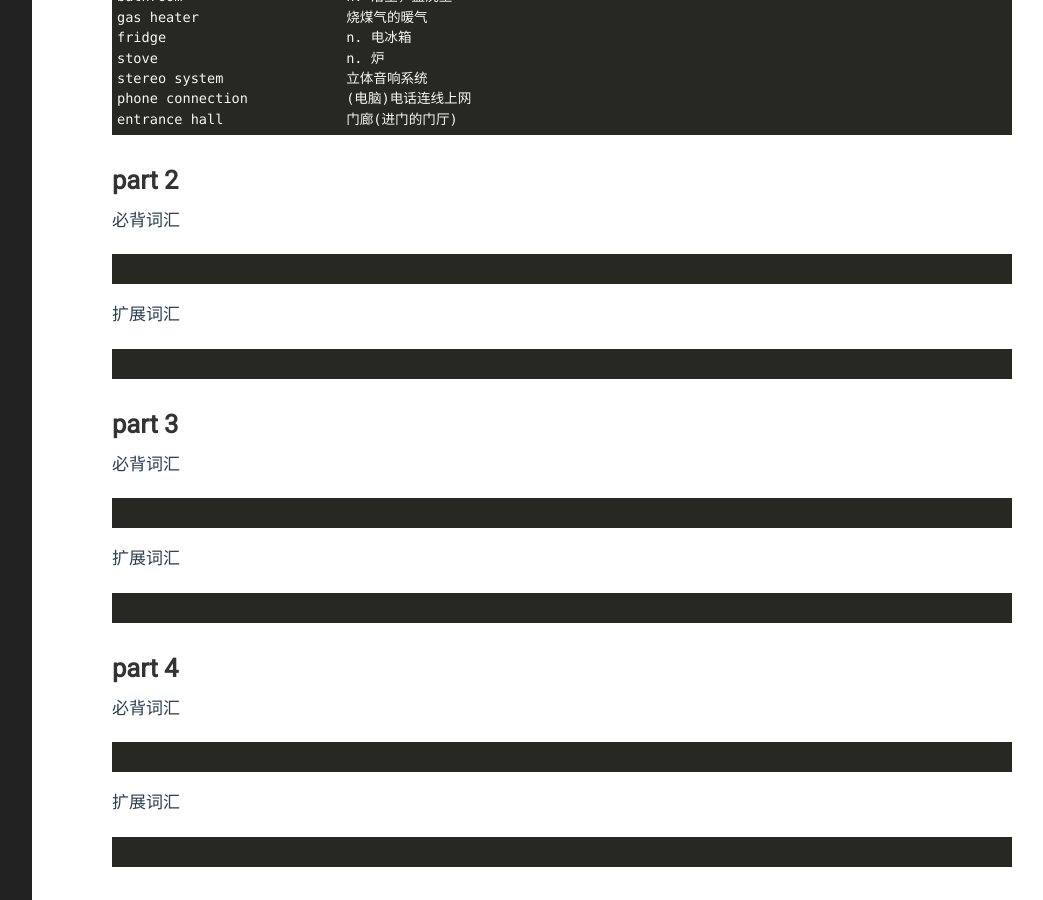
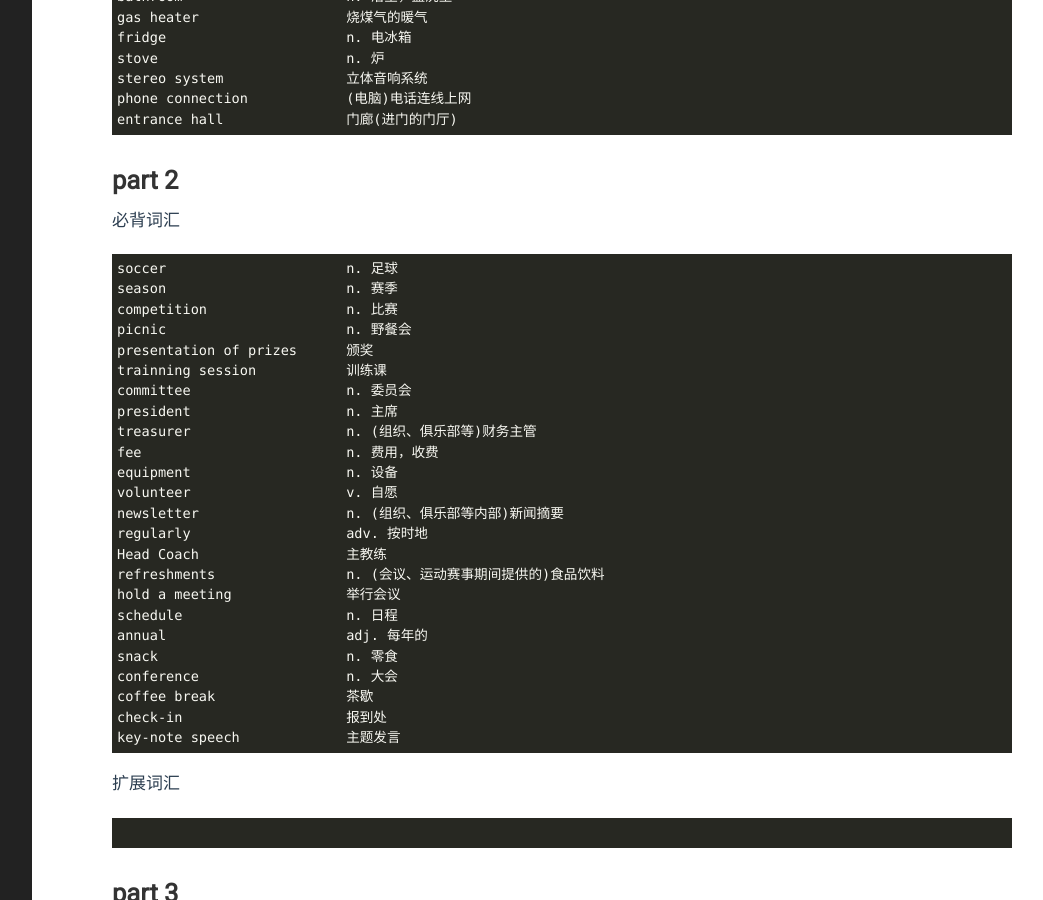
Before and after one commit to yejinp/yejinp.github.io, a Jekyll site: the page built from _posts/2023-08-23-vocabularies for IELTS 5-4.markdown, in a window 1280 px wide and 900 px high, scrolled down 1063 px. Shown: the whole window, without its empty margins (188-1231 px from the left). Built offline with Jekyll 4.4.1, drawn with Linux system fonts in a browser that asks for light colours.

Commit message:
add some new vocabularies

````diff
--- a/_posts/2023-08-23-vocabularies for IELTS 5-4.markdown
+++ b/_posts/2023-08-23-vocabularies for IELTS 5-4.markdown
@@ -58,7 +58,30 @@ entrance hall               门廊(进门的门厅)
 # part 2 #
 必背词汇
 ```
-
+soccer                      n. 足球
+season                      n. 赛季
+competition                 n. 比赛
+picnic                      n. 野餐会
+presentation of prizes      颁奖
+trainning session           训练课
+committee                   n. 委员会
+president                   n. 主席
+treasurer                   n. (组织、俱乐部等)财务主管
+fee                         n. 费用，收费
+equipment                   n. 设备
+volunteer                   v. 自愿
+newsletter                  n. (组织、俱乐部等内部)新闻摘要
+regularly                   adv. 按时地
+Head Coach                  主教练
+refreshments                n. (会议、运动赛事期间提供的)食品饮料
+hold a meeting              举行会议
+schedule                    n. 日程
+annual                      adj. 每年的
+snack                       n. 零食
+conference                  n. 大会
+coffee break                茶歇
+check-in                    报到处
+key-note speech             主题发言
 ```
 扩展词汇
 ```
````
